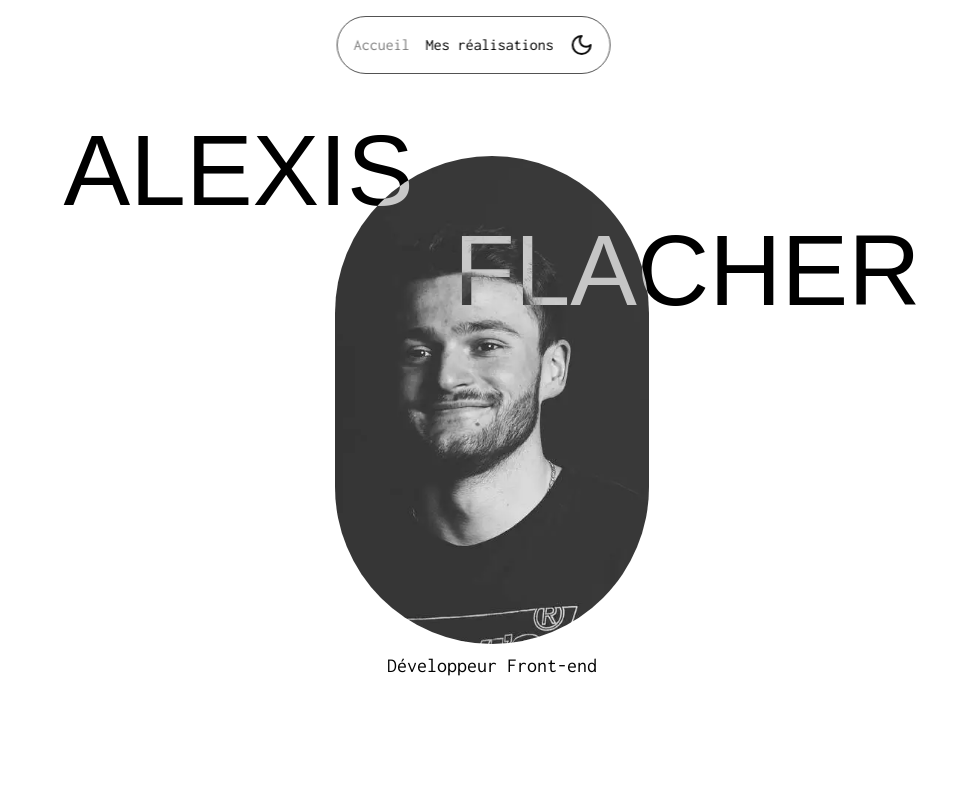
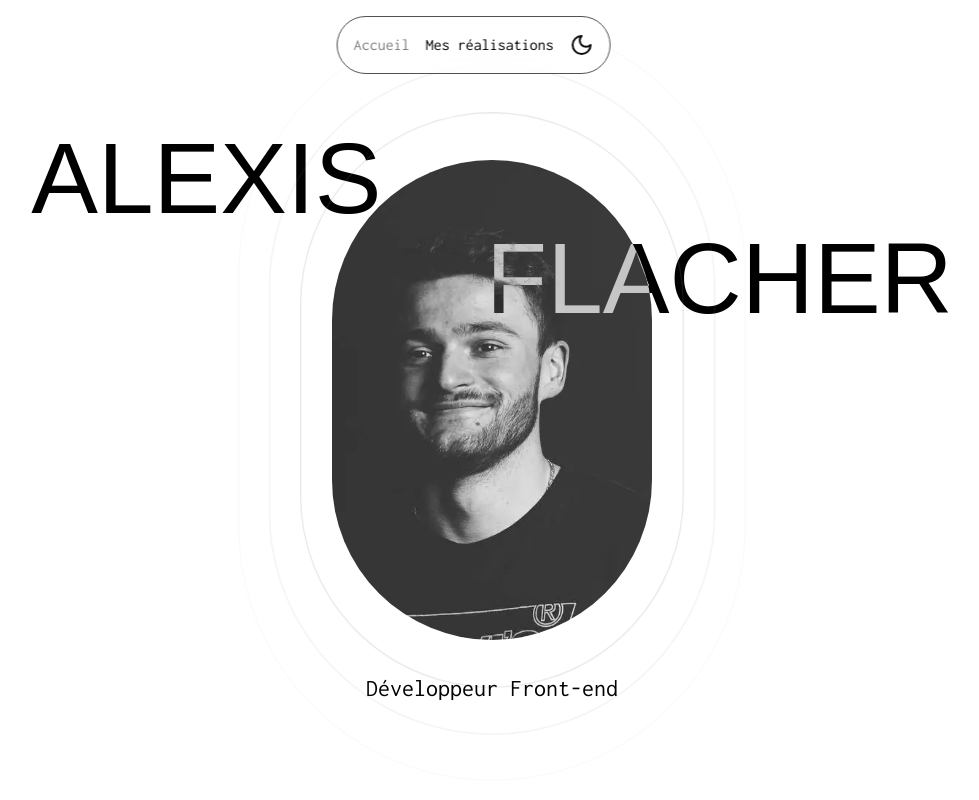
Before and after one commit to AlexisF9/Portfolio-2025, a Next.js app: page / in a window 1280 px wide. Shown: the top 800 px of the page, without its empty margins (148-1127 px from the left). Built offline with nearby package versions, Linux system fonts and the light colour scheme; a web font is replaced by a local one.

Commit message:
add new hero animation

```diff
--- a/app/globals.css
+++ b/app/globals.css
@@ -25,15 +25,25 @@
 
   --color-react: #60d9f8;
   --color-vue: #3fb984;
+
 }
 
 @layer utilities {
   .text-fluid {
     font-size: clamp(48px, 8vw, 100px);
   }
-
   .base-fluid {
     font-size: clamp(14px, 280px, .95vw);
+  }
+
+  .animate-radar1 {
+    animation: radarPulse1 4s infinite ease-in-out;
+  }
+  .animate-radar2 {
+    animation: radarPulse2 4s infinite ease-in-out 0.2s;
+  }
+  .animate-radar3 {
+    animation: radarPulse3 4s infinite ease-in-out 0.4s;
   }
 }
 
@@ -45,3 +55,16 @@ body {
   opacity: 0;
   clip-path: inset(0% 0% 100% 0%);
 }
+
+@keyframes radarPulse1 {
+  0%, 100% { transform: scale(.95); opacity: 0.4; }
+  50% { transform: scale(1); opacity: 0.1; }
+}
+@keyframes radarPulse2 {
+  0%, 100% { transform: scale(.95); opacity: 0.1; }
+  50% { transform: scale(1); opacity: 0.05; }
+}
+@keyframes radarPulse3 {
+  0%, 100% { transform: scale(.95); opacity: 0.05; }
+  50% { transform: scale(1); opacity: 0.01; }
+}
--- a/app/mes-realisations/[slug]/page.tsx
+++ b/app/mes-realisations/[slug]/page.tsx
@@ -21,7 +21,7 @@ export async function generateMetadata({
   }
 
   return {
-    title: `${rea.title}`,
+    title: rea.title,
     description: rea.shortDescription,
   };
 }
--- a/app/page.tsx
+++ b/app/page.tsx
@@ -10,9 +10,9 @@ export const metadata: Metadata = {
 
 export default function Home() {
   return (
-    <div>
+    <>
       <Hero />
       <Intro />
-    </div>
+    </>
   );
 }
--- a/src/components/hero.tsx
+++ b/src/components/hero.tsx
@@ -64,6 +64,22 @@ export function Hero() {
       }
     );
 
+    const elements = gsap.utils.toArray(".test");
+
+    elements.forEach((el) => {
+      const t = el as HTMLElement;
+      gsap.fromTo(
+        t,
+        { opacity: 0 },
+        {
+          opacity: 1,
+          duration: 1.8,
+          delay: 1.8,
+          ease: "power3.out",
+        }
+      );
+    });
+
     return () => {
       ScrollTrigger.getAll().forEach((trigger) => trigger.kill());
     };
@@ -96,18 +112,41 @@ export function Hero() {
     }
   }, [animationIsOver]);
 
+  const scales = [
+    {
+      scale: 1.2,
+      anim: "animate-radar1",
+    },
+    {
+      scale: 1.4,
+      anim: "animate-radar2",
+    },
+    {
+      scale: 1.6,
+      anim: "animate-radar3",
+    },
+  ];
+
   return (
-    <div ref={intro} className="h-dvh flex justify-center items-center">
-      <img
-        src={"/Alexis.webp"}
-        alt="Photo Alexis Flacher"
-        ref={pictureRef}
-        className="picture-animation-reset rounded-full absolute aspect-[2/3] w-auto h-[400px] md:h-[65%] md:max-h-[700px] portrait:max-h-[500px] object-cover z-[0] p-4"
-      />
-      <div className="flex flex-col dark:text-white w-full gap-9 md:gap-4 h-[440px] md:h-[70%] md:max-h-[740px] portrait:max-h-[540px] justify-between">
+    <div
+      ref={intro}
+      className="h-dvh flex justify-center items-center -ml-4 -mr-4 md:-ml-9 md:-mr-9 overflow-x-hidden"
+    >
+      <div className="flex flex-col items-center justify-center relative dark:text-white w-full gap-9 md:gap-4 h-[400px] md:h-[60%] md:max-h-[650px] portrait:max-h-[500px]">
+        <span className="absolute aspect-[2/3] w-auto h-full opacity-0 test">
+          <span
+            className={`absolute aspect-[2/3] w-auto h-full scale-[1.2] border border-neutral-900 dark:border-white rounded-full animate-radar1`}
+          ></span>
+          <span
+            className={`absolute aspect-[2/3] w-auto h-full scale-[1.4] border border-neutral-900 dark:border-white rounded-full animate-radar2`}
+          ></span>
+          <span
+            className={`absolute aspect-[2/3] w-auto h-full scale-[1.6] border border-neutral-900 dark:border-white rounded-full animate-radar3`}
+          ></span>
+        </span>
         <h1
           ref={h1Ref}
-          className="font-gothic text-fluid flex flex-col text-center md:max-w-[90%] md:w-full leading-none mx-auto uppercase text-white mix-blend-difference"
+          className="absolute -top-8 font-gothic text-fluid flex flex-col text-center md:max-w-[90%] md:w-full leading-none mx-auto uppercase text-white mix-blend-difference z-[1]"
         >
           <span ref={titleRef} className="opacity-[0] md:self-start">
             Alexis
@@ -116,7 +155,16 @@ export function Hero() {
             Flacher
           </span>
         </h1>
-        <h2 ref={subtitleRef} className="opacity-[0] text-xl text-center">
+        <img
+          src={"/Alexis.webp"}
+          alt="Photo Alexis Flacher"
+          ref={pictureRef}
+          className="picture-animation-reset rounded-full aspect-[2/3] w-auto h-full object-cover z-[0]"
+        />
+        <h2
+          ref={subtitleRef}
+          className="absolute -bottom-16 opacity-[0] text-2xl text-center z-[1]"
+        >
           Développeur Front-end
         </h2>
       </div>
```
